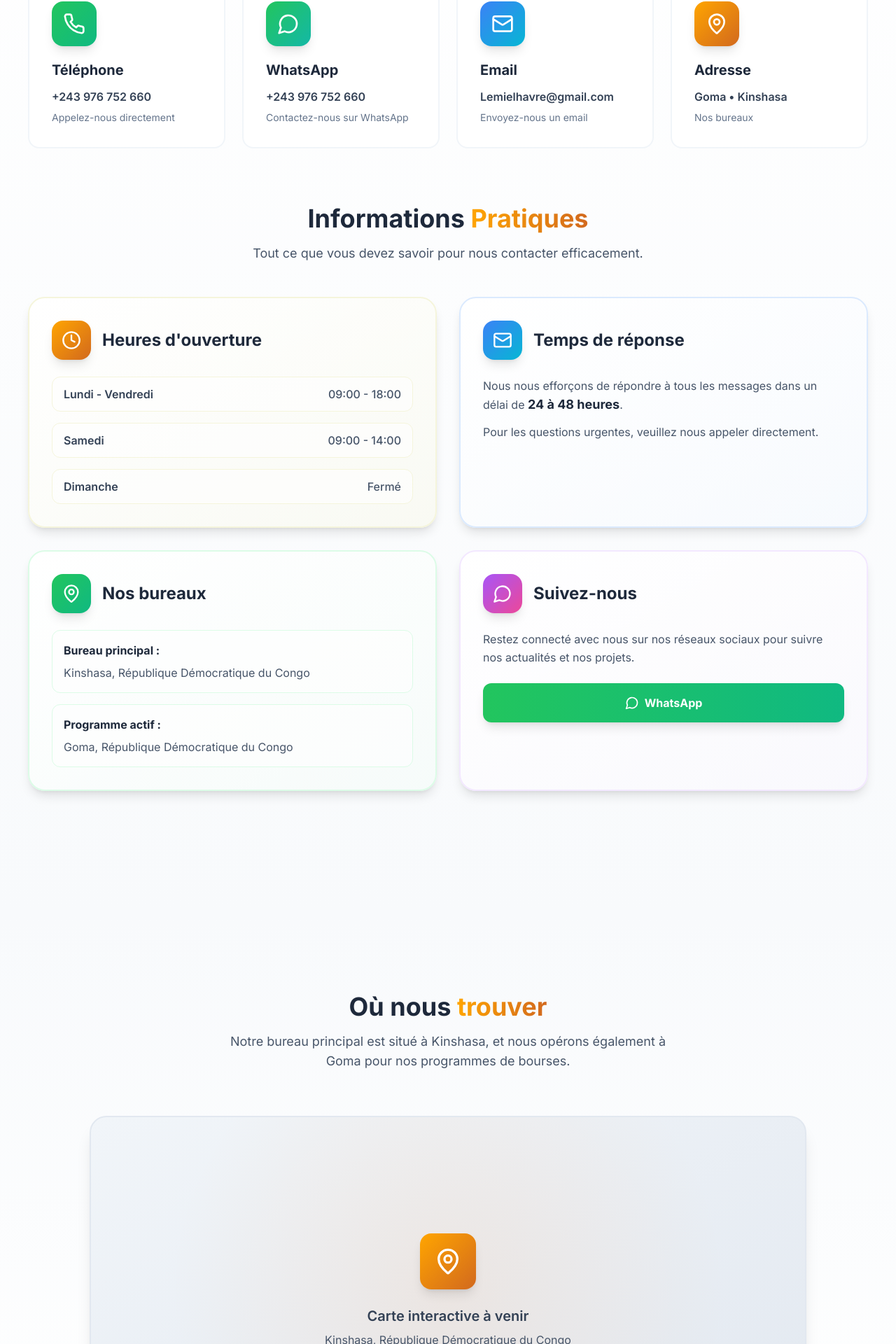
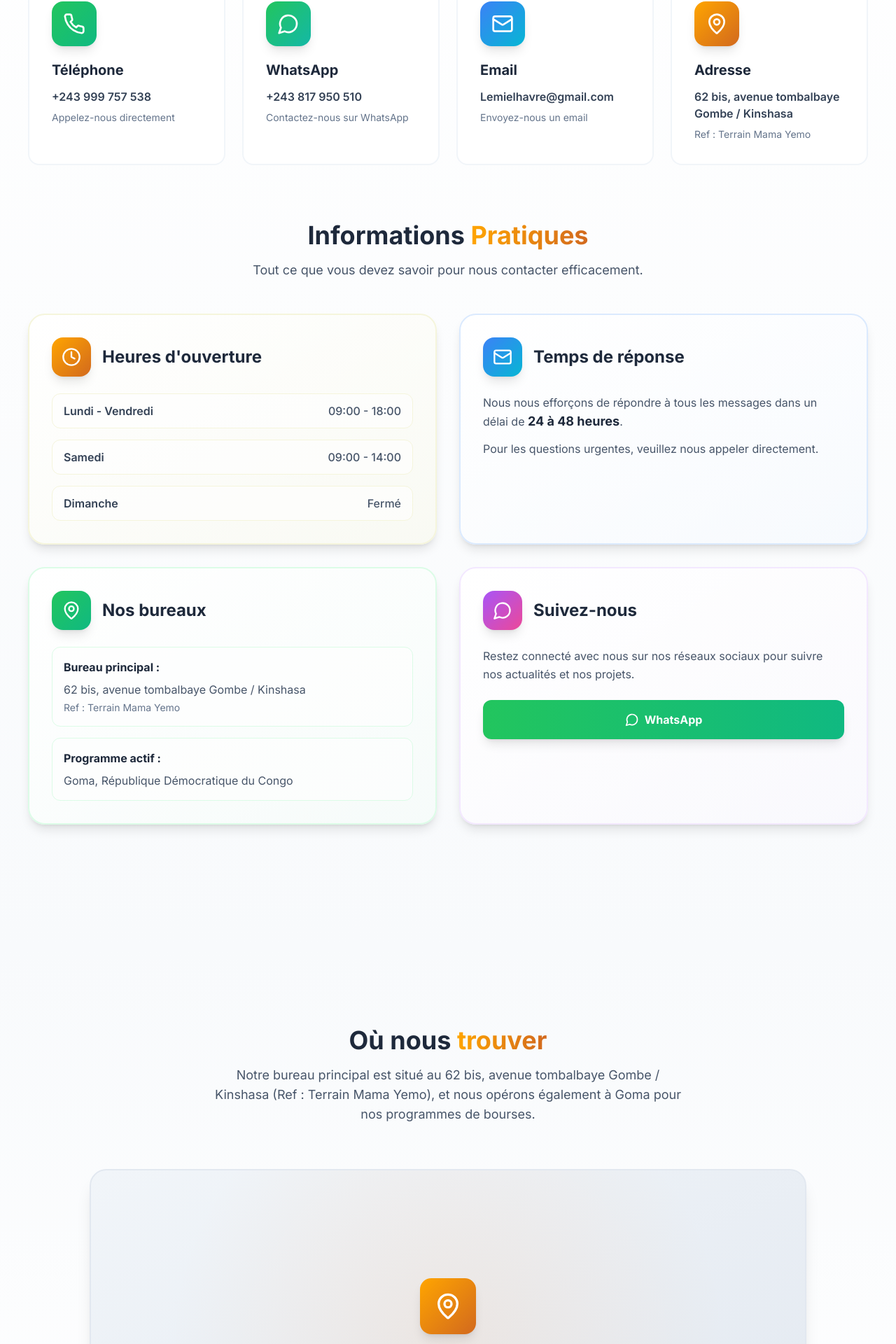
Before and after one commit to jeannotds/lemielhavre, a Next.js app: page /contact in a window 1280 px wide. Shown: the part 966-2886 px from the top of the page at 70% size. Built offline with nearby package versions, Linux system fonts and the light colour scheme; no server answers.

Commit message:
change info

```diff
--- a/app/contact/page.tsx
+++ b/app/contact/page.tsx
@@ -8,16 +8,16 @@ export default function Contact() {
     {
       icon: Phone,
       title: 'Téléphone',
-      content: '+243 976 752 660',
-      link: 'tel:+243976752660',
+      content: '+243 999 757 538',
+      link: 'tel:+243999757538',
       description: 'Appelez-nous directement',
       color: 'from-green-500 to-emerald-500',
     },
     {
       icon: MessageCircle,
       title: 'WhatsApp',
-      content: '+243 976 752 660',
-      link: 'https://wa.me/243976752660',
+      content: '+243 817 950 510',
+      link: 'https://wa.me/243817950510',
       description: 'Contactez-nous sur WhatsApp',
       color: 'from-green-500 to-teal-500',
     },
@@ -32,9 +32,9 @@ export default function Contact() {
     {
       icon: MapPin,
       title: 'Adresse',
-      content: 'Goma • Kinshasa',
+      content: '62 bis, avenue tombalbaye Gombe / Kinshasa',
       link: '#',
-      description: 'Nos bureaux',
+      description: 'Ref : Terrain Mama Yemo',
       color: 'from-brand-orange to-brand-orange-dark',
     },
   ];
@@ -175,7 +175,8 @@ export default function Contact() {
                 <div className="space-y-4">
                   <div className="bg-white/60 dark:bg-card/60 rounded-xl p-4 border border-green-100 dark:border-secondary">
                     <p className="font-bold text-slate-800 dark:text-slate-200 mb-2 text-base">Bureau principal :</p>
-                    <p className="text-slate-600 dark:text-slate-400">Kinshasa, République Démocratique du Congo</p>
+                    <p className="text-slate-600 dark:text-slate-400">62 bis, avenue tombalbaye Gombe / Kinshasa</p>
+                    <p className="text-slate-500 dark:text-slate-500 text-sm mt-1">Ref : Terrain Mama Yemo</p>
                   </div>
                   <div className="bg-white/60 dark:bg-card/60 rounded-xl p-4 border border-green-100 dark:border-secondary">
                     <p className="font-bold text-slate-800 dark:text-slate-200 mb-2 text-base">Programme actif :</p>
@@ -196,7 +197,7 @@ export default function Contact() {
                   Restez connecté avec nous sur nos réseaux sociaux pour suivre nos actualités et nos projets.
                 </p>
                 <a
-                  href="https://wa.me/243976752660"
+                  href="https://wa.me/243817950510"
                   target="_blank"
                   rel="noopener noreferrer"
                   className="w-full bg-gradient-to-r from-green-500 to-emerald-500 hover:from-green-600 hover:to-emerald-600 text-white px-6 py-4 rounded-xl font-bold text-center transition-all shadow-lg hover:shadow-xl flex items-center justify-center gap-2"
@@ -221,7 +222,7 @@ export default function Contact() {
               </span>
             </h2>
             <p className="text-slate-600 dark:text-slate-400 max-w-2xl mx-auto text-lg">
-              Notre bureau principal est situé à Kinshasa, et nous opérons également à Goma pour nos programmes de bourses.
+              Notre bureau principal est situé au 62 bis, avenue tombalbaye Gombe / Kinshasa (Ref : Terrain Mama Yemo), et nous opérons également à Goma pour nos programmes de bourses.
             </p>
           </div>
           <div className="max-w-5xl mx-auto">
@@ -235,7 +236,10 @@ export default function Contact() {
                   Carte interactive à venir
                 </p>
                 <p className="text-slate-600 dark:text-slate-400 text-base">
-                  Kinshasa, République Démocratique du Congo
+                  62 bis, avenue tombalbaye Gombe / Kinshasa
+                </p>
+                <p className="text-slate-500 dark:text-slate-500 text-sm mt-1">
+                  Ref : Terrain Mama Yemo
                 </p>
               </div>
             </div>
```
